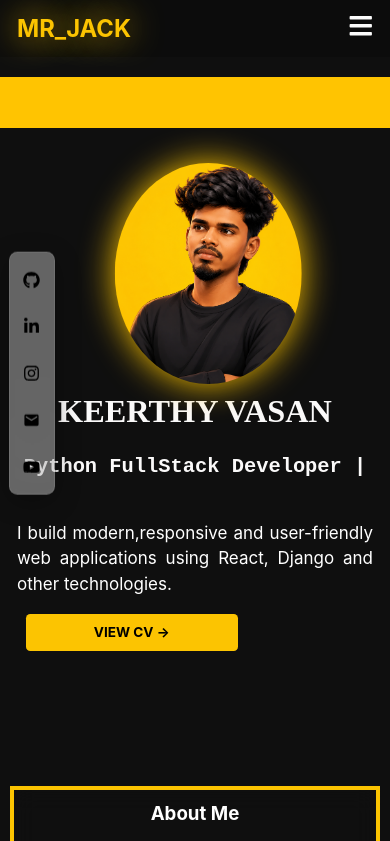
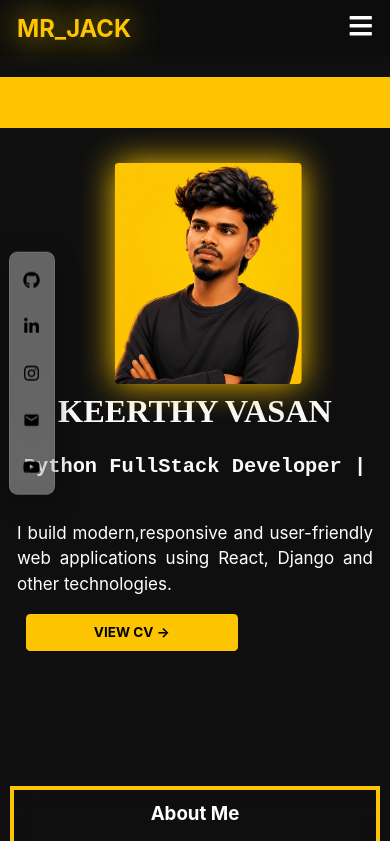
Before and after one commit to keerthy-07/my-app, a React (Create React App) app: page / in a window 390 px wide. Shown: the top 841 px of the page. Built offline with nearby package versions, Linux system fonts and the light colour scheme.

Commit message:
updated responsive head,profile and socialbar

```diff
--- a/src/components/profile/profile.css
+++ b/src/components/profile/profile.css
@@ -126,7 +126,7 @@
     height: 260px;
     margin: 10px auto;
     display: block;
-    border-radius: 100%;
+    border-radius: 2%;
     transform: translateX(15px);
   }
 
--- a/src/components/socialbar/socialbar.css
+++ b/src/components/socialbar/socialbar.css
@@ -77,6 +77,6 @@
 
   .social-bar.hide {
     transform: translateY(-70%);
-    transform: translate(-80px, -50%);
+    transform: translate(-70px, -50%);
   }
 }
```
